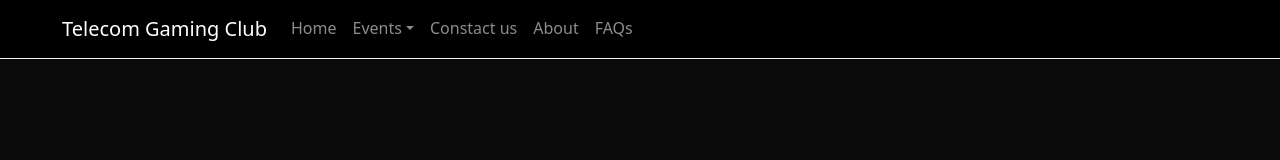
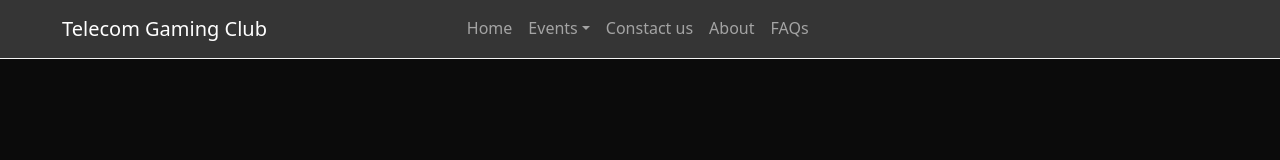
Before and after one commit to Hy3z/TGCWebsite, a React (Vite) app: page / in a window 1280 px wide. Shown: the top 160 px of the page. Built offline with nearby package versions, Linux system fonts and the light colour scheme; grey boxes are pictures that could not be loaded.

Commit message:
Updated the navbar

```diff
--- a/src/Components/NavBar.tsx
+++ b/src/Components/NavBar.tsx
@@ -27,7 +27,7 @@ const NavBar = () => {
           >
             <span className="navbar-toggler-icon"></span>
           </button>
-          <div className="collapse navbar-collapse" id="navbarScroll">
+          <div className="collapse navbar-collapse" id="navbarScroll" style={{marginLeft:"14%"}}>
             <ul className="navbar-nav me-auto my-2 my-lg-0 navbar-nav-scroll ">
               <li className="nav-item">
                 <Link className="nav-link" aria-current="page" to="/">
--- a/src/Components/css/NavBar.module.css
+++ b/src/Components/css/NavBar.module.css
@@ -14,6 +14,5 @@
 
 .globalStyle {
     border-bottom: 0.5px solid whitesmoke;
-
-    background-color: black;
+    background-color: rgb(53, 53, 53);
 }
```
